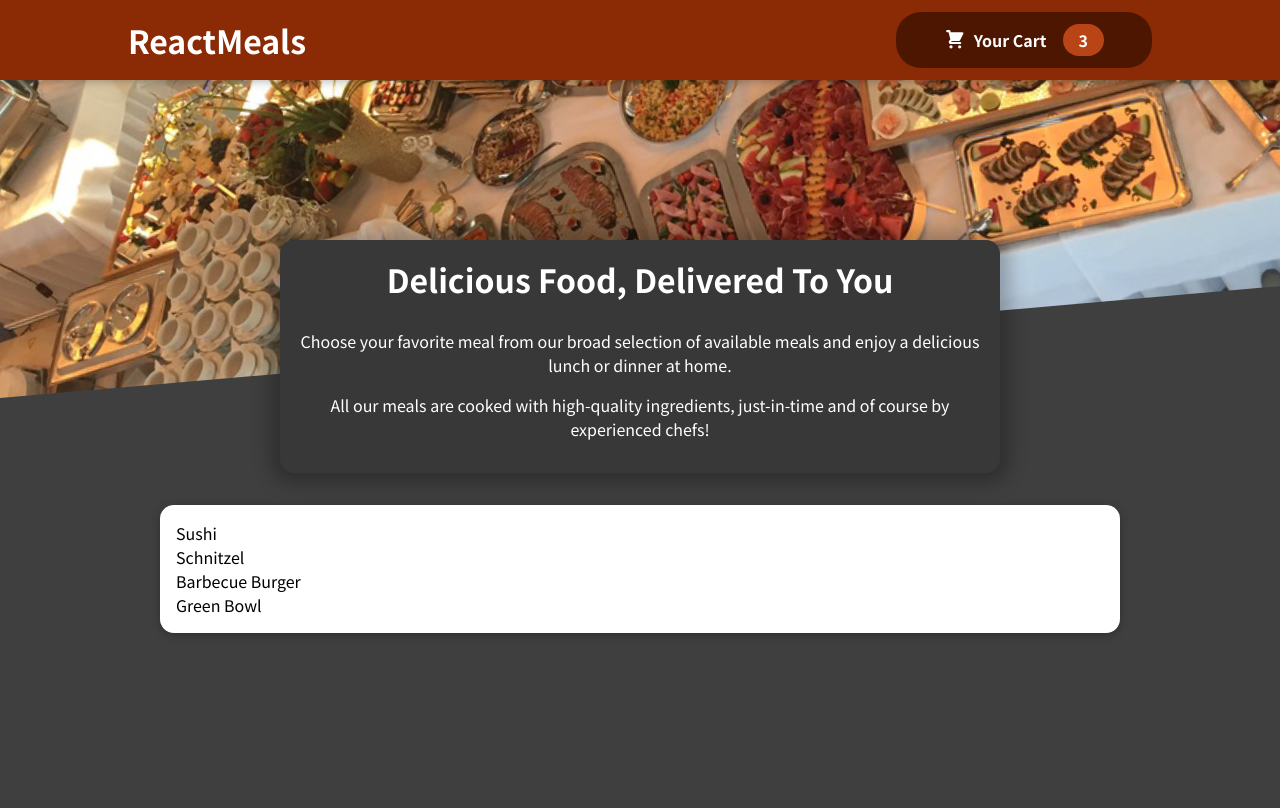
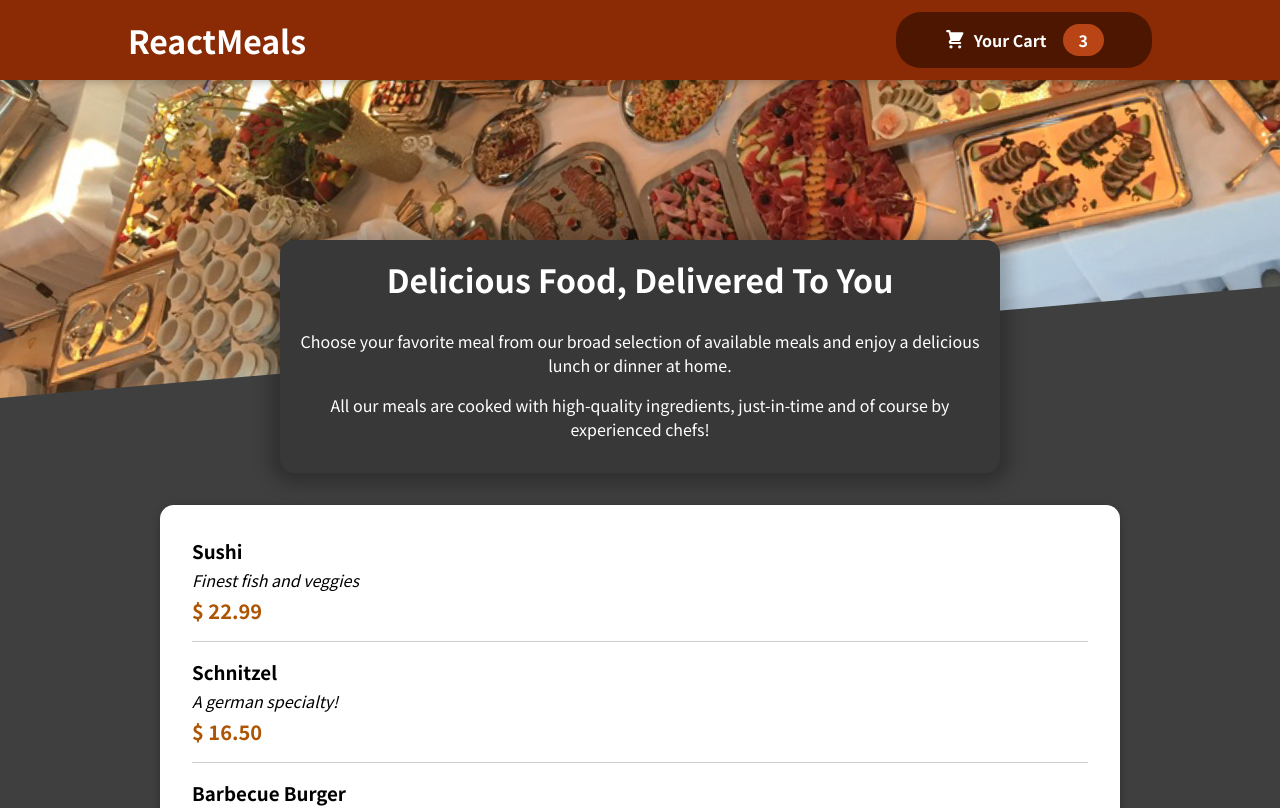
Before and after one commit to abhiedward001/Food_Hunt, a JavaScript app: page / in a window 1280 px wide. Shown: the top 808 px of the page. Built offline with nearby package versions, Linux system fonts and the light colour scheme.

Commit message:
Added the AvailableMeals and mealItems components

```diff
--- a/src/components/Meals/AvailableMeals.js
+++ b/src/components/Meals/AvailableMeals.js
@@ -1,5 +1,7 @@
 import styles from './AvailableMeals.module.css';
 import Card from '../UI/Card';
+import MealItem from './MealItems/MealItem';
+
 const DUMMY_MEALS = [
     {
       id: 'm1',
@@ -31,7 +33,15 @@
 
   const AvailableMeals=()=>
   {
-    const mealList=DUMMY_MEALS.map((meal)=><li>{meal.name}</li>);
+    const mealList=DUMMY_MEALS.map((meal)=>
+    <MealItem
+    key={meal.id}
+    description={meal.description}
+    name={meal.name}
+    price={meal.price}
+    >
+
+    </MealItem>);
     return (
         <section className={styles.meals}>
           <Card>
--- /dev/null
+++ b/src/components/Meals/MealItems/MealItem.js
@@ -0,0 +1,22 @@
+import styles from './MealItem.module.css';
+
+
+
+const MealItem=(props)=>
+{
+ const price=`$ ${props.price.toFixed(2)}`;
+return(
+    <li className={styles.meal}>
+        <div>
+            <h3>{props.name}</h3>
+            <div className={styles.description}>{props.description}</div>
+            <div className={styles.price}>{price}</div>
+        </div>
+        <div></div>
+    </li>
+)
+};
+
+
+
+export default MealItem;
--- /dev/null
+++ b/src/components/Meals/MealItems/MealItem.module.css
@@ -0,0 +1,22 @@
+.meal {
+    display: flex;
+    justify-content: space-between;
+    margin: 1rem;
+    padding-bottom: 1rem;
+    border-bottom: 1px solid #ccc;
+  }
+
+  .meal h3 {
+    margin: 0 0 0.25rem 0;
+  }
+
+  .description {
+    font-style: italic;
+  }
+
+  .price {
+    margin-top: 0.25rem;
+    font-weight: bold;
+    color: #ad5502;
+    font-size: 1.25rem;
+  }
```
